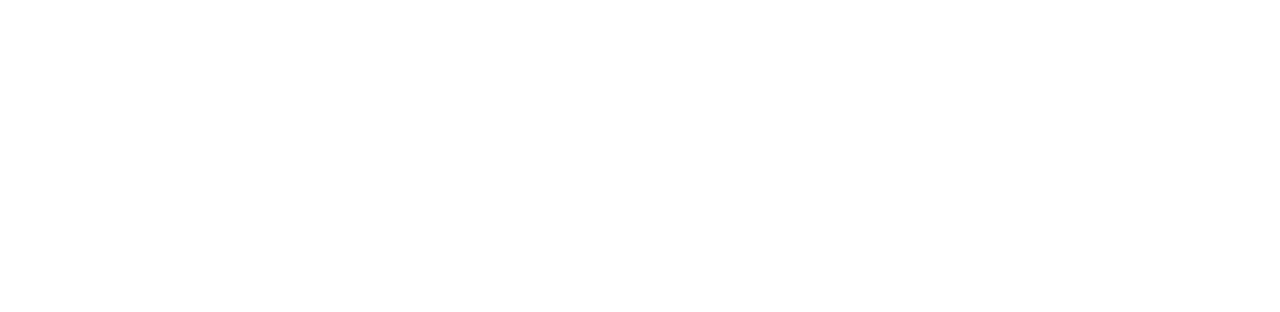
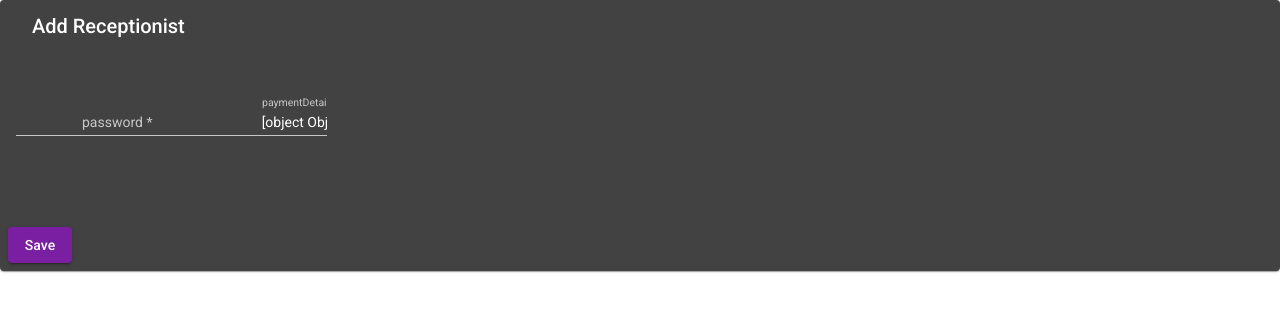
Before and after one commit to EdroVolt/clinic-manegment-system-angular, an Angular app: page /receptionists/add in a window 1280 px wide. Before the commit this address led to /. Shown: the top 312 px of the page. Built offline with nearby package versions, Linux system fonts and the light colour scheme.

Commit message:
fd-feat: Receptionist Add&Edit component

```diff
--- /dev/null
+++ b/src/app/receptionist/receptionist-add/receptionist-add.component.html
@@ -0,0 +1,68 @@
+<form [formGroup]="profileForm" #ngForm="ngForm" class="form-container">
+  <mat-card>
+    <mat-card-header>
+      <mat-card-title>
+        Add Receptionist
+        <span
+          *ngIf="ngForm.submitted && !profileForm.valid"
+          class="small-font"
+          [ngClass]="{ invalid: ngForm.submitted }"
+          >* required</span
+        >
+      </mat-card-title>
+    </mat-card-header>
+
+    <mat-card-content>
+      <mat-grid-list cols="4" rowHeight="2:1">
+        <mat-grid-tile>
+          <mat-form-field class="full-width">
+            <input
+              formControlName="name"
+              [(ngModel)]="receptionist.name"
+              matInput
+              placeholder="neme"
+            />
+          </mat-form-field>
+          <mat-form-field class="full-width">
+            <input
+              formControlName="email"
+              [(ngModel)]="receptionist.email"
+              matInput
+              placeholder="email"
+            />
+          </mat-form-field>
+          <mat-form-field class="full-width">
+            <input
+              formControlName="password"
+              [(ngModel)]="receptionist.password"
+              matInput
+              placeholder="password"
+            />
+          </mat-form-field>
+          <mat-form-field class="full-width">
+            <input
+              formControlName="paymentDetails"
+              [(ngModel)]="receptionist.paymentDetails"
+              matInput
+              placeholder="paymentDetails"
+            />
+          </mat-form-field>
+          <mat-form-field class="full-width">
+            <input
+              formControlName="image"
+              [(ngModel)]="receptionist.image"
+              matInput
+              placeholder="image"
+            />
+          </mat-form-field>
+        </mat-grid-tile>
+      </mat-grid-list>
+    </mat-card-content>
+
+    <mat-card-actions>
+      <button (click)="saveForm()" mat-raised-button color="primary">
+        Save
+      </button>
+    </mat-card-actions>
+  </mat-card>
+</form>
--- /dev/null
+++ b/src/app/receptionist/receptionist-add/receptionist-add.component.ts
@@ -0,0 +1,51 @@
+import { Component, OnInit } from '@angular/core';
+import { ReceptionistService } from 'src/app/service/receptionist.service';
+import { FormBuilder, Validators } from '@angular/forms';
+import { ActivatedRoute, Router } from '@angular/router';
+import { Receptionist } from 'src/app/model/receptionist';
+@Component({
+  selector: 'app-receptionist-add',
+  templateUrl: './receptionist-add.component.html',
+  styleUrls: ['./receptionist-add.component.scss'],
+})
+export class ReceptionistAddComponent implements OnInit {
+  receptionist: Receptionist = {
+    _id: '',
+    name: '',
+    email: '',
+    password: '',
+    paymentDetails: {
+      name: '',
+      cardNum: '',
+      VCC: '',
+    },
+    image: '',
+  };
+  constructor(
+    private formBuilder: FormBuilder,
+    private receptionistService: ReceptionistService,
+    private activeRouter: ActivatedRoute,
+    private router: Router
+  ) {}
+
+  ngOnInit(): void {}
+  profileForm = this.formBuilder.group({
+    name: ['', [Validators.required]],
+    email: ['', [Validators.required]],
+    password: ['', [Validators.required]],
+    paymentDetails: {
+      name: ['', [Validators.required]],
+      cardNum: ['', [Validators.required]],
+      VCC: ['', [Validators.required]],
+    },
+    image: ['', [Validators.required]],
+  });
+  saveForm() {
+    if (this.profileForm.valid) {
+      this.receptionistService.add(this.receptionist).subscribe((data) => {
+        console.log(data);
+      });
+      this.router.navigate(['/receptionists']);
+    }
+  }
+}
--- /dev/null
+++ b/src/app/receptionist/receptionist-edit/receptionist-edit.component.html
@@ -0,0 +1,68 @@
+<form [formGroup]="profileForm" #ngForm="ngForm" class="form-container">
+  <mat-card>
+    <mat-card-header>
+      <mat-card-title>
+        Edit Receptionist
+        <span
+          *ngIf="ngForm.submitted && !profileForm.valid"
+          class="small-font"
+          [ngClass]="{ invalid: ngForm.submitted }"
+          >* required</span
+        >
+      </mat-card-title>
+    </mat-card-header>
+
+    <mat-card-content>
+      <mat-grid-list cols="4" rowHeight="2:1">
+        <mat-grid-tile>
+          <mat-form-field class="full-width">
+            <input
+              formControlName="name"
+              [(ngModel)]="receptionist.name"
+              matInput
+              placeholder="neme"
+            />
+          </mat-form-field>
+          <mat-form-field class="full-width">
+            <input
+              formControlName="email"
+              [(ngModel)]="receptionist.email"
+              matInput
+              placeholder="email"
+            />
+          </mat-form-field>
+          <mat-form-field class="full-width">
+            <input
+              formControlName="password"
+              [(ngModel)]="receptionist.password"
+              matInput
+              placeholder="password"
+            />
+          </mat-form-field>
+          <mat-form-field class="full-width">
+            <input
+              formControlName="paymentDetails"
+              [(ngModel)]="receptionist.paymentDetails"
+              matInput
+              placeholder="paymentDetails"
+            />
+          </mat-form-field>
+          <mat-form-field class="full-width">
+            <input
+              formControlName="image"
+              [(ngModel)]="receptionist.image"
+              matInput
+              placeholder="image"
+            />
+          </mat-form-field>
+        </mat-grid-tile>
+      </mat-grid-list>
+    </mat-card-content>
+
+    <mat-card-actions>
+      <button (click)="saveForm()" mat-raised-button color="primary">
+        Save
+      </button>
+    </mat-card-actions>
+  </mat-card>
+</form>
--- /dev/null
+++ b/src/app/receptionist/receptionist-edit/receptionist-edit.component.ts
@@ -0,0 +1,58 @@
+import { Component, OnInit } from '@angular/core';
+import { ReceptionistService } from 'src/app/service/receptionist.service';
+import { FormBuilder, Validators } from '@angular/forms';
+import { ActivatedRoute, Router } from '@angular/router';
+import { Receptionist } from 'src/app/model/receptionist';
+@Component({
+  selector: 'app-receptionist-edit',
+  templateUrl: './receptionist-edit.component.html',
+  styleUrls: ['./receptionist-edit.component.scss'],
+})
+export class ReceptionistEditComponent implements OnInit {
+  receptionist: Receptionist = {
+    _id: '',
+    name: '',
+    email: '',
+    password: '',
+    paymentDetails: {
+      name: '',
+      cardNum: '',
+      VCC: '',
+    },
+    image: '',
+  };
+  constructor(
+    private formBuilder: FormBuilder,
+    private receptionistService: ReceptionistService,
+    private activeRouter: ActivatedRoute,
+    private router: Router
+  ) {}
+
+  ngOnInit(): void {
+    this.activeRouter.params.subscribe((a) => {
+      this.receptionistService.getOne(a['id']).subscribe((data) => {
+        this.receptionist = data;
+      });
+    });
+  }
+
+  profileForm = this.formBuilder.group({
+    name: ['', [Validators.required]],
+    email: ['', [Validators.required]],
+    password: ['', [Validators.required]],
+    paymentDetails: {
+      name: ['', [Validators.required]],
+      cardNum: ['', [Validators.required]],
+      VCC: ['', [Validators.required]],
+    },
+    image: ['', [Validators.required]],
+  });
+  saveForm() {
+    if (this.profileForm.valid) {
+      this.receptionistService.add(this.receptionist).subscribe((data) => {
+        console.log(data);
+      });
+      this.router.navigate(['/receptionists']);
+    }
+  }
+}
--- a/src/app/service/receptionist.service.ts
+++ b/src/app/service/receptionist.service.ts
@@ -6,7 +6,7 @@
 })
 export class ReceptionistService {
   receptionist: Receptionist[] = [];
-  baseURL = 'http://localhost:8080/receptionist/';
+  baseURL = 'http://localhost:8080/receptionists/';
 
   constructor(private http: HttpClient) {}
   getAll() {
@@ -16,10 +16,12 @@
     return this.http.get<Receptionist>(this.baseURL + _id);
   }
   add(newReceptionist: Receptionist) {
-    return this.http.post<Receptionist>(this.baseURL, { ...newReceptionist});
+    return this.http.post<Receptionist>(this.baseURL, { ...newReceptionist });
   }
   edit(updatedReceptionist: Receptionist) {
-    return this.http.put<Receptionist>(this.baseURL + updatedReceptionist._id, { ...updatedReceptionist });
+    return this.http.put<Receptionist>(this.baseURL + updatedReceptionist._id, {
+      ...updatedReceptionist,
+    });
   }
   delete(_id: string) {
     return this.http.delete<Receptionist>(this.baseURL + _id);
--- a/src/app/view-table/view-table.component.ts
+++ b/src/app/view-table/view-table.component.ts
@@ -7,7 +7,7 @@
 import { PatientService } from '../service/patient.service';
 import { AppointmentService } from '../service/apponitment.service';
 import { MedicineService } from '../service/medicine.service';
-
+import { ReceptionistService } from '../service/receptionist.service';
 @Component({
   selector: 'app-view-table',
   templateUrl: './view-table.component.html',
@@ -17,11 +17,16 @@
   ELEMENT_DATA: {}[] = [{}];
   _service: any;
 
-  constructor(private doctorServ: DoctorService, private clincServ: ClinicService,
-    private medicineServ: MedicineService, private router: Router,
+  constructor(
+    private doctorServ: DoctorService,
+    private clincServ: ClinicService,
+    private medicineServ: MedicineService,
+    private router: Router,
     private appointmentServ: AppointmentService,
     private patientServ: PatientService,
-    private prescriptionServ: PrescriptionService) { }
+    private receptionistServ: ReceptionistService,
+    private prescriptionServ: PrescriptionService
+  ) {}
 
   ngOnInit(): void {
     switch (this.router.url) {
@@ -44,30 +49,30 @@
         this._service = this.prescriptionServ;
         break;
       case '/receptionists':
-        // call service
+        this._service = this.receptionistServ;
         break;
       default:
         break;
     }
 
-    this._service.getAll().subscribe(((data: {}[]) => {
+    this._service.getAll().subscribe((data: {}[]) => {
       console.log(data);
       this.ELEMENT_DATA = data;
-    }));
+    });
   }
 
   delete(_id: string) {
     if (confirm('are you sure'))
       this._service.delete(_id).subscribe(() => {
-        this._service.getAll().subscribe(((data: {}[]) => {
+        this._service.getAll().subscribe((data: {}[]) => {
           // console.log(data);
           this.ELEMENT_DATA = data;
-        }));
-      })
+        });
+      });
   }
 
   edit(_id: string) {
     // TODO: send id to the edit component
-    this.router.navigateByUrl(this.router.url + `/edit/${_id}`)
+    this.router.navigateByUrl(this.router.url + `/edit/${_id}`);
   }
 }
```
Also changed, not shown: src/app/app-routing.module.ts (+11 -7 lines), src/app/app.module.ts (+5 -4 lines), src/app/receptionist/receptionist.module.ts (added, +11 -0 lines), src/app/receptionist/receptionist-add/receptionist-add.component.scss (added), src/app/receptionist/receptionist-edit/receptionist-edit.component.scss (added), 2 other files (tests, documents, lock files or other folders).
